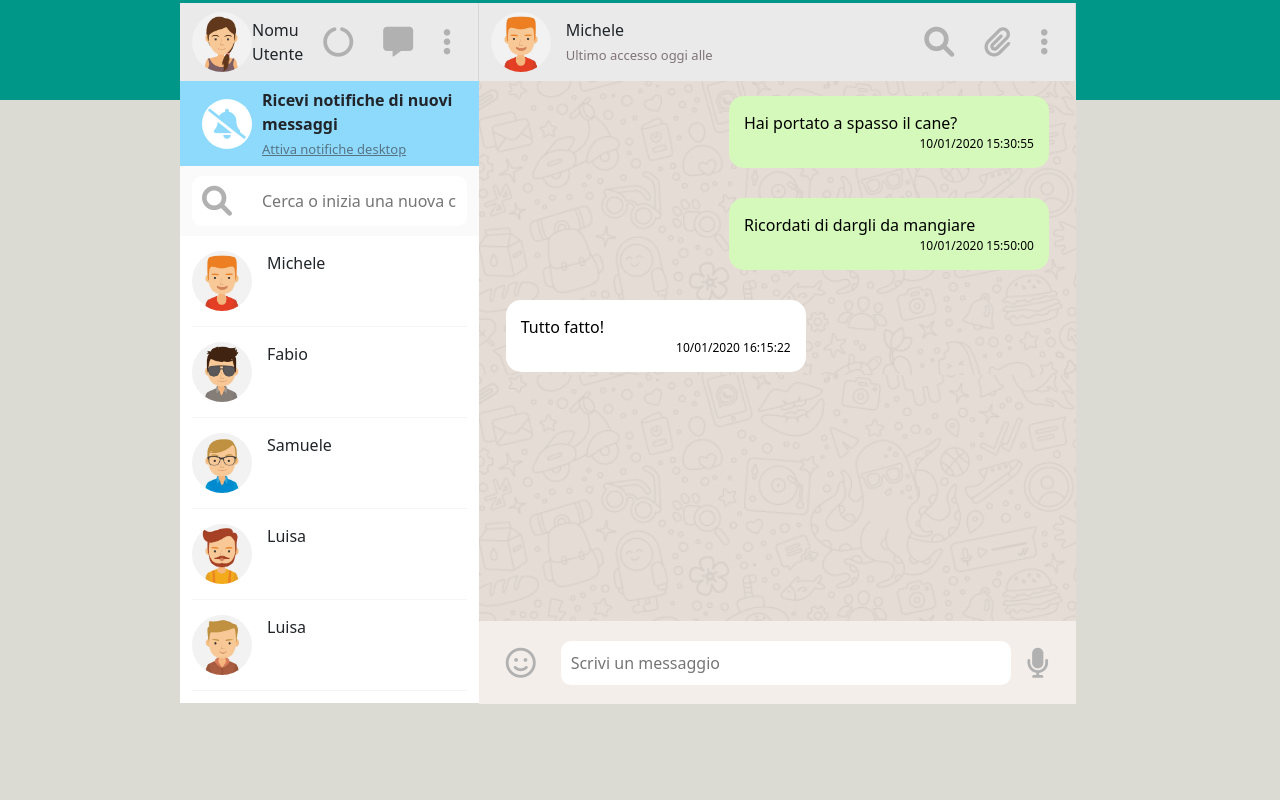
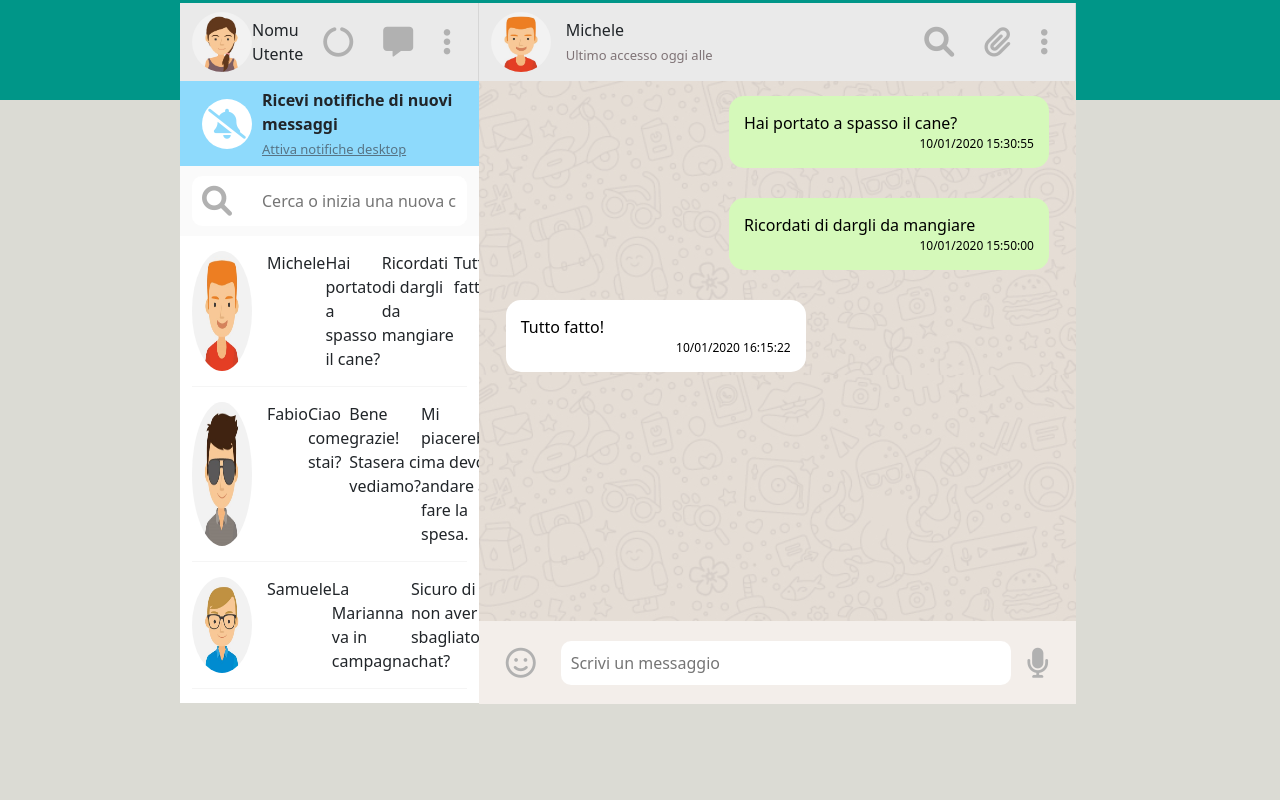
Before and after one commit to LauCost/vue-boolzapp, a plain HTML site: page Milestone 5/index.html in a window 1280 px wide. Drawn offline with nearby package versions, Linux system fonts and the light colour scheme.

Commit message:
Fa apparire il messaggio nell'anteprima del contatto (bug)

```diff
--- a/Milestone 5/index.html
+++ b/Milestone 5/index.html
@@ -81,6 +81,9 @@
                                 <p class="name">
                                     {{contact.name}}
                                 </p>
+                                <p v-for="messaggio in contacts[i].messages">
+                                    {{messaggio.text}}
+                                </p>
                             </div>
                         </div>
                     </div>
```
